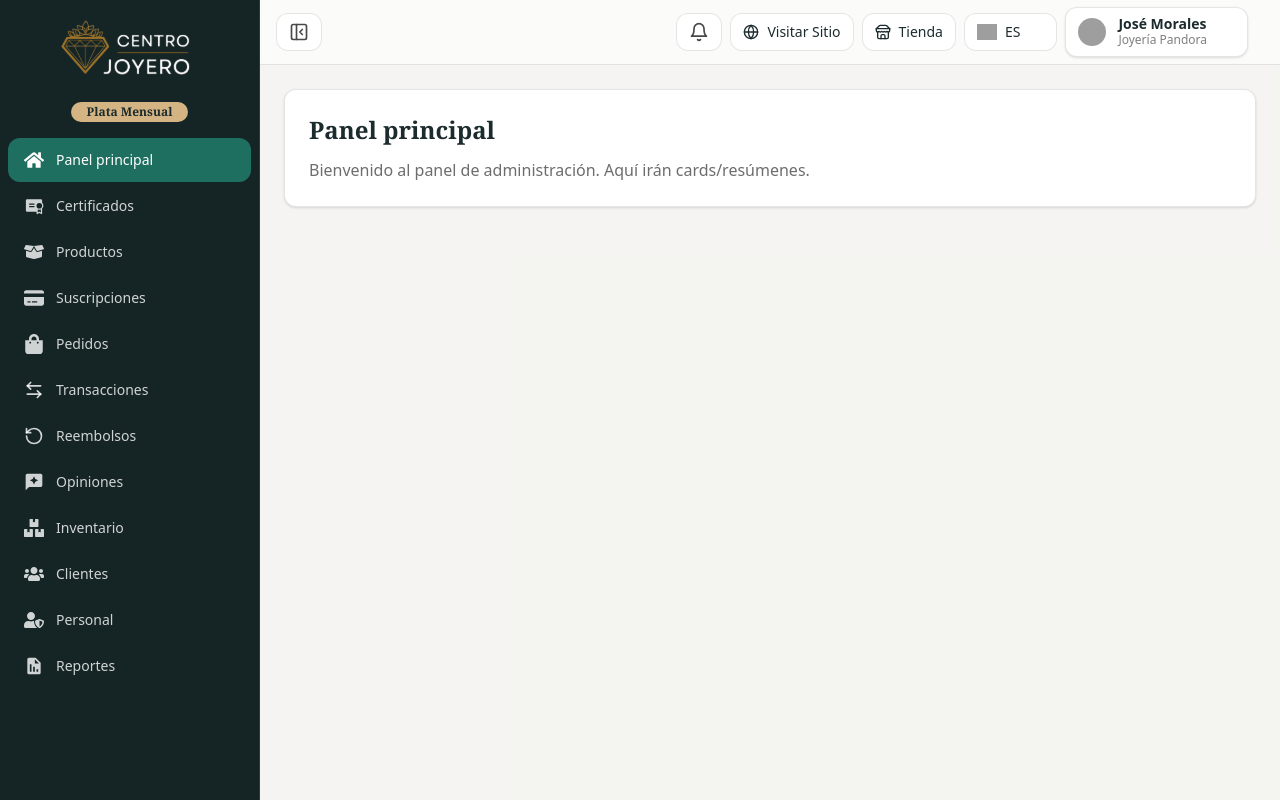
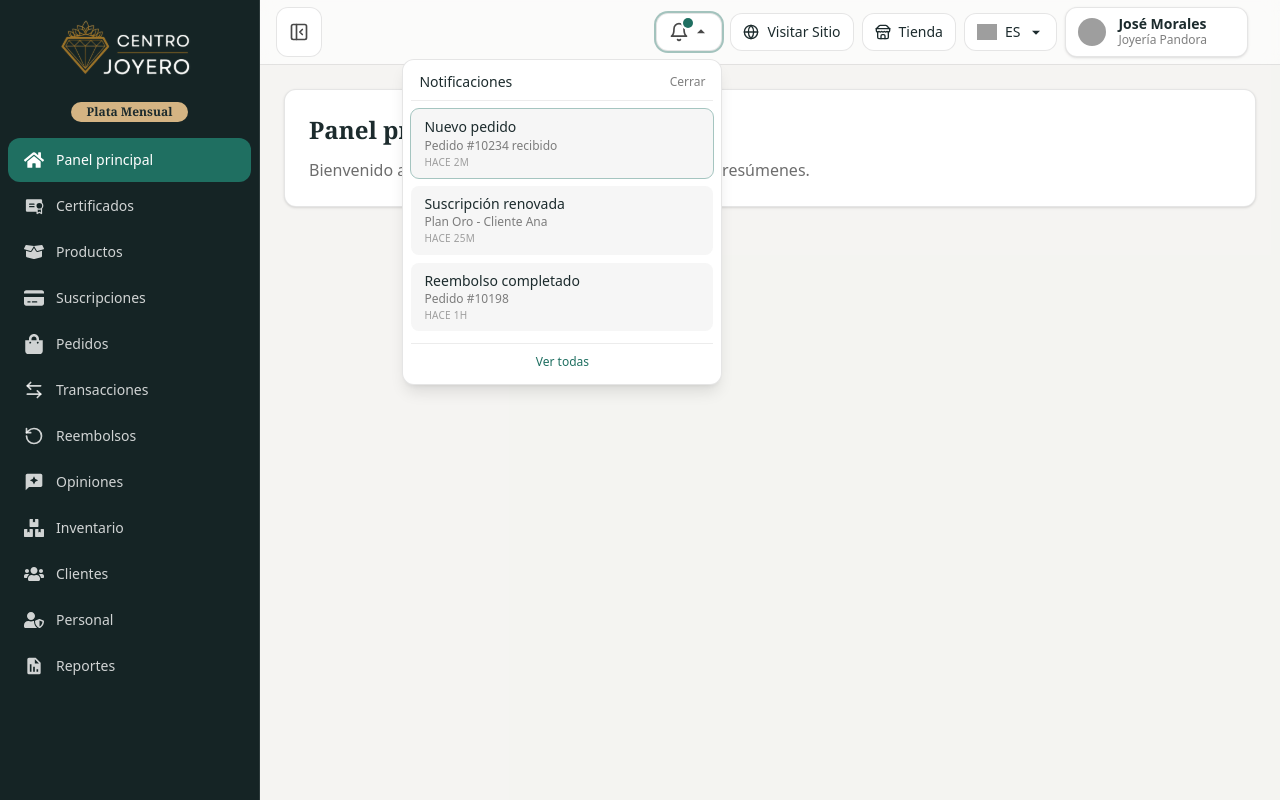
Before and after one commit to Ameteratzu/proyect-marketjoyas, a React (Vite) app: page /admin/principal in a window 1280 px wide. Both pictures are taken after a click on the button 699 px from the left and 32 px from the top of the page. Built offline with nearby package versions, Linux system fonts and the light colour scheme; grey boxes are pictures that could not be loaded.

Commit message:
ADD: se agregaron una menu a las notificaciopnes

```diff
--- a/src/pages/Admin/components/AdminTopBar.tsx
+++ b/src/pages/Admin/components/AdminTopBar.tsx
@@ -6,10 +6,63 @@ import {
   LuPanelLeftOpen,
 } from "react-icons/lu";
 import AdminUserMenu from "./AdminUserMenu";
+import { RiArrowDownSFill } from "react-icons/ri";
+import { useEffect, useRef, useState } from "react";
 
 type Props = { collapsed: boolean; onToggle: () => void };
 
+type Notification = {
+  id: string;
+  title: string;
+  description?: string;
+  time: string; // texto corto (hace 2h, etc.)
+  unread?: boolean;
+};
+
+const MOCK_NOTIFICATIONS: Notification[] = [
+  {
+    id: "1",
+    title: "Nuevo pedido",
+    description: "Pedido #10234 recibido",
+    time: "hace 2m",
+    unread: true,
+  },
+  {
+    id: "2",
+    title: "Suscripción renovada",
+    description: "Plan Oro - Cliente Ana",
+    time: "hace 25m",
+  },
+  {
+    id: "3",
+    title: "Reembolso completado",
+    description: "Pedido #10198",
+    time: "hace 1h",
+  },
+];
+
 export default function AdminTopbar({ collapsed, onToggle }: Props) {
+  const [openNotif, setOpenNotif] = useState(false);
+  const notifRef = useRef<HTMLDivElement | null>(null);
+
+  // Cerrar al hacer clic fuera
+  useEffect(() => {
+    function handleClick(e: MouseEvent) {
+      if (!openNotif) return;
+      if (notifRef.current && !notifRef.current.contains(e.target as Node)) {
+        setOpenNotif(false);
+      }
+    }
+    function handleKey(e: KeyboardEvent) {
+      if (e.key === "Escape") setOpenNotif(false);
+    }
+    window.addEventListener("mousedown", handleClick);
+    window.addEventListener("keydown", handleKey);
+    return () => {
+      window.removeEventListener("mousedown", handleClick);
+      window.removeEventListener("keydown", handleKey);
+    };
+  }, [openNotif]);
   return (
     <header className="sticky top-0 z-30 border-b border-black/10 bg-bg-light/90 backdrop-blur supports-[backdrop-filter]:bg-white/60">
       <div className="w-full flex h-16 items-center gap-3 pl-4 pr-4 sm:pr-6 lg:pr-8">
@@ -20,18 +73,80 @@ export default function AdminTopbar({ collapsed, onToggle }: Props) {
           aria-label="Alternar sidebar"
         >
           {collapsed ? (
-            <LuPanelLeftOpen className="h-5 w-5" />
+            <LuPanelLeftOpen className="h-8 w-5" />
           ) : (
-            <LuPanelLeftClose className="h-5 w-5" />
+            <LuPanelLeftClose className="h-8 w-5" />
           )}
         </button>
 
         {/* Espaciador flexible para empujar acciones a la derecha */}
         <div className="ml-auto flex items-center gap-2">
-          {/* Notificaciones (con desplegable simple más adelante) */}
-          <button className="rounded-xl border border-black/10 bg-white px-3 py-2 text-graphite hover:bg-neutral/50">
-            <LuBell className="h-5 w-5" />
-          </button>
+          {/* Notificaciones */}
+          <div className="relative" ref={notifRef}>
+            <button
+              onClick={() => setOpenNotif((v) => !v)}
+              aria-haspopup="true"
+              aria-expanded={openNotif}
+              className="flex items-center gap-1 cursor-pointer rounded-xl border border-black/10 bg-white px-3 py-2 text-graphite hover:bg-neutral/50 focus:outline-none focus:ring-2 focus:ring-primary/40"
+            >
+              <span className="relative">
+                <LuBell className="h-5 w-5" />
+                {MOCK_NOTIFICATIONS.some((n) => n.unread) && (
+                  <span className="absolute -top-1 -right-1 h-2.5 w-2.5 rounded-full bg-primary ring-2 ring-white" />
+                )}
+              </span>
+              <RiArrowDownSFill
+                className={`h-4 w-4 transition-transform ${
+                  openNotif ? "rotate-180" : ""
+                }`}
+              />
+            </button>
+            {openNotif && (
+              <div
+                role="menu"
+                aria-label="Notificaciones"
+                className="absolute right-0 mt-2 w-80 max-h-[70vh] overflow-auto rounded-xl border border-black/10 bg-white shadow-lg p-2 flex flex-col gap-2 animate-in fade-in slide-in-from-top-2"
+              >
+                <div className="flex items-center justify-between px-2 pt-1 pb-2 border-b border-neutral/60">
+                  <p className="text-sm font-medium">Notificaciones</p>
+                  <button
+                    onClick={() => setOpenNotif(false)}
+                    className="text-xs text-graphite/70 hover:text-primary cursor-pointer"
+                  >
+                    Cerrar
+                  </button>
+                </div>
+                {MOCK_NOTIFICATIONS.length === 0 && (
+                  <p className="text-xs text-graphite/60 px-2 py-4 text-center">
+                    Sin notificaciones
+                  </p>
+                )}
+                {MOCK_NOTIFICATIONS.map((n) => (
+                  <div
+                    key={n.id}
+                    className={`rounded-lg px-3 py-2 text-sm flex flex-col gap-0.5 border border-transparent hover:border-neutral/60 cursor-pointer transition bg-neutral/30 ${
+                      n.unread ? "outline outline-primary/40" : ""
+                    }`}
+                  >
+                    <span className="font-medium leading-tight">{n.title}</span>
+                    {n.description && (
+                      <span className="text-xs text-graphite/70 leading-tight">
+                        {n.description}
+                      </span>
+                    )}
+                    <span className="text-[10px] uppercase tracking-wide text-graphite/50">
+                      {n.time}
+                    </span>
+                  </div>
+                ))}
+                <div className="pt-1 border-t border-neutral/60 mt-1">
+                  <button className="w-full text-xs font-medium text-primary hover:underline py-1.5 rounded-lg cursor-pointer">
+                    Ver todas
+                  </button>
+                </div>
+              </div>
+            )}
+          </div>
 
           {/* Visitar sitio */}
           <a
@@ -46,6 +161,7 @@ export default function AdminTopbar({ collapsed, onToggle }: Props) {
           {/* Tienda */}
           <a
             href="/tiendas"
+            target="_blank"
             className="hidden sm:flex items-center gap-2 rounded-xl border border-black/10 bg-white px-3 py-2 text-sm hover:bg-neutral/50"
           >
             <LuStore className="h-4 w-4" />
@@ -53,14 +169,14 @@ export default function AdminTopbar({ collapsed, onToggle }: Props) {
           </a>
 
           {/* Selector idioma mock (ES) */}
-          <button className="hidden sm:flex items-center gap-2 rounded-xl border border-black/10 bg-white px-3 py-2 text-sm hover:bg-neutral/50">
+          <button className="hidden sm:flex items-center gap-2 rounded-xl border border-black/10 bg-white px-3 py-2 text-sm hover:bg-neutral/50 cursor-pointer">
             <img
               alt="ES"
               src="https://flagcdn.com/w20/pe.png"
               className="h-4 w-5"
             />
             ES
-            <span className="i-[heroicons-outline:chevron-down] w-4 h-4" />
+            <RiArrowDownSFill className="h-4 w-4" />
           </button>
 
           <AdminUserMenu />
```
